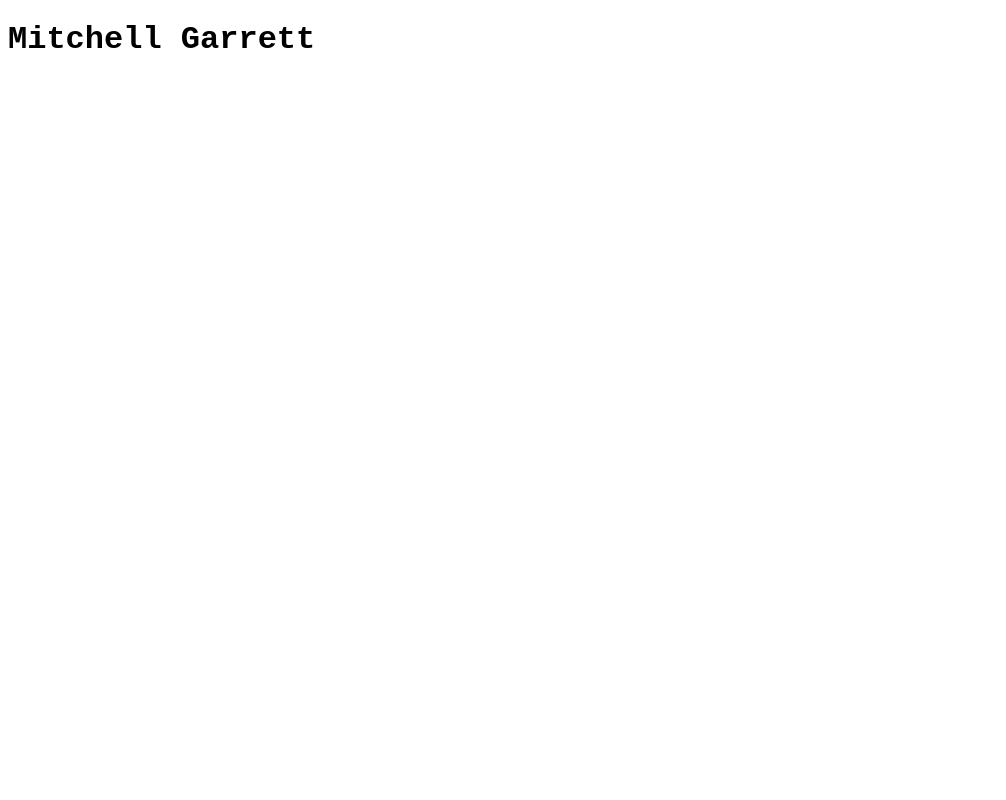
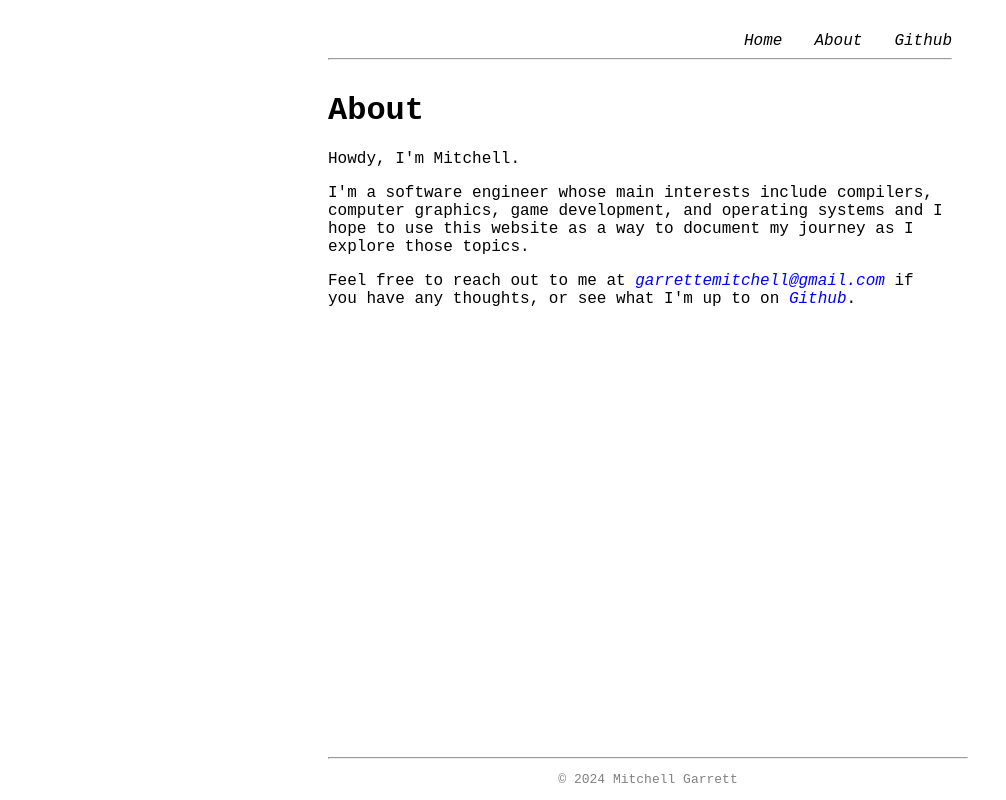
Before and after one commit to mitchellgarrett/Portfolio, a React (Create React App) app: page /about in a window 1280 px wide. Shown: the whole page, without its empty margins (0-1006 px from the left). Built offline with nearby package versions, Linux system fonts and the light colour scheme.

Commit message:
Add home and about page

```diff
--- a/package.json
+++ b/package.json
@@ -39,5 +39,8 @@
       "last 1 firefox version",
       "last 1 safari version"
     ]
+  },
+  "devDependencies": {
+    "react-router-dom": "^6.22.3"
   }
 }
--- a/src/App.tsx
+++ b/src/App.tsx
@@ -1,7 +1,19 @@
-import React from "react";
+import { BrowserRouter, Route, Routes } from "react-router-dom";
+import Home from "./pages/Home";
+import NoPage from "./pages/NoPage";
+import About from "./pages/About";
 
 function App() {
-    return <h1>Mitchell Garrett</h1>;
+    return (
+        <BrowserRouter>
+            <Routes>
+                <Route path="/" element={<Home />} />
+                <Route path="/about" element={<About />} />
+                <Route path="/howdy" element={<About />} />
+                <Route path="*" element={<NoPage />} />
+            </Routes>
+        </BrowserRouter>
+    );
 }
 
 export default App;
--- /dev/null
+++ b/src/components/Footer.tsx
@@ -0,0 +1,12 @@
+import "../styles/Footer.css";
+
+function Footer() {
+    return (
+        <div className="Footer">
+            <hr />
+            <p>&#169; 2024 Mitchell Garrett</p>
+        </div>
+    );
+}
+
+export default Footer;
--- /dev/null
+++ b/src/components/Navbar.tsx
@@ -0,0 +1,14 @@
+import "../styles/Navbar.css";
+
+function Navbar() {
+    return (
+        <div className="Navbar">
+            <a href="/">Home</a>
+            <a href="/howdy">About</a>
+            <a href="https://github.com/mitchellgarrett">Github</a>
+            <hr />
+        </div>
+    );
+}
+
+export default Navbar;
--- /dev/null
+++ b/src/components/Page.tsx
@@ -0,0 +1,15 @@
+import { PropsWithChildren } from "react";
+import Navbar from "./Navbar";
+import Footer from "./Footer";
+
+function Page(props: PropsWithChildren) {
+    return (
+        <>
+            <Navbar />
+            {props.children}
+            <Footer />
+        </>
+    );
+}
+
+export default Page;
--- a/src/index.css
+++ b/src/index.css
@@ -1,10 +1,18 @@
 :root {
+    margin-left: 25%;
+    margin-right: 25%;
 }
 
 * {
     font-family: "Courier New", Courier, monospace;
 }
 
+a {
+    color: blue;
+    font-style: italic;
+    text-decoration: none;
+}
+
 code {
     font-family: source-code-pro, Menlo, Monaco, Consolas, "Courier New",
         monospace;
--- /dev/null
+++ b/src/pages/About.tsx
@@ -0,0 +1,26 @@
+import Page from "../components/Page";
+
+function About() {
+    return (
+        <Page>
+            <h1>About</h1>
+            <p>Howdy, I'm Mitchell.</p>
+            <p>
+                I'm a software engineer whose main interests include compilers,
+                computer graphics, game development, and operating systems and I
+                hope to use this website as a way to document my journey as I
+                explore those topics.
+            </p>
+            <p>
+                Feel free to reach out to me at{" "}
+                <a href="mailto:garrettemitchell@gmail.com">
+                    garrettemitchell@gmail.com
+                </a>{" "}
+                if you have any thoughts, or see what I'm up to on{" "}
+                <a href="https://github.com/mitchellgarrett">Github</a>.
+            </p>
+        </Page>
+    );
+}
+
+export default About;
--- /dev/null
+++ b/src/pages/Home.tsx
@@ -0,0 +1,15 @@
+import Page from "../components/Page";
+
+function Home() {
+    return (
+        <Page>
+            <h1>Posts</h1>
+            <p>Stay tuned for upcoming articles.</p>
+            <p>
+                In the meantime, see what I'm <a href="/howdy">about</a>.
+            </p>
+        </Page>
+    );
+}
+
+export default Home;
--- /dev/null
+++ b/src/pages/NoPage.tsx
@@ -0,0 +1,11 @@
+import React, { useEffect } from "react";
+import { useNavigate } from "react-router";
+
+function NoPage() {
+    const navigate = useNavigate();
+    useEffect(() => navigate("/"));
+
+    return <div>Uh oh! This page doesn't exist.</div>;
+}
+
+export default NoPage;
--- /dev/null
+++ b/src/styles/Footer.css
@@ -0,0 +1,8 @@
+.Footer {
+    position: fixed;
+    bottom: 0;
+    width: 50%;
+    text-align: center;
+    color: gray;
+    font-size: small;
+}
--- /dev/null
+++ b/src/styles/Navbar.css
@@ -0,0 +1,17 @@
+.Navbar {
+    width: 100%;
+    margin-top: 2rem;
+    margin-bottom: 2rem;
+    text-align: right;
+}
+
+.Navbar a {
+    color: inherit;
+    text-decoration: none;
+    font-style: italic;
+    padding-left: 2rem;
+}
+
+.Navbar a:hover {
+    font-weight: bold;
+}
```
Also changed, not shown: src/styles/Code.css (added, +18 -0 lines).
